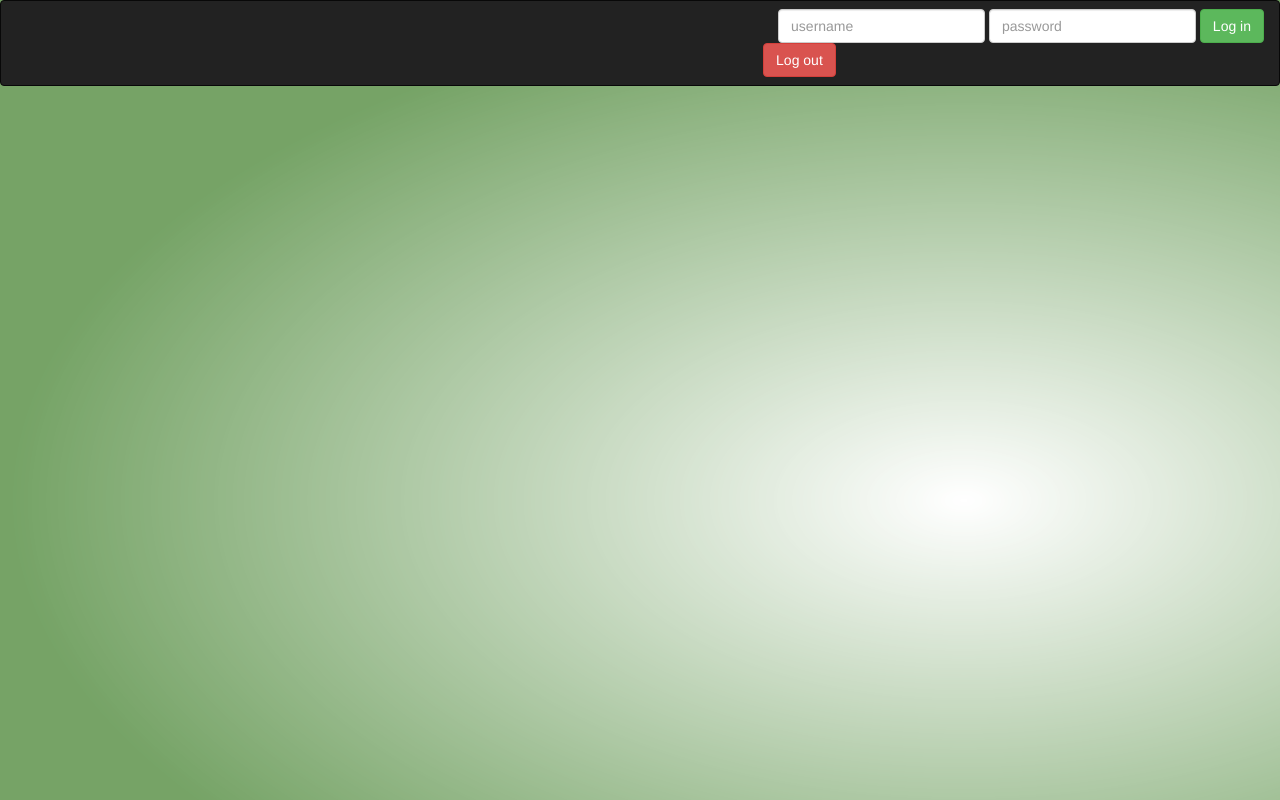
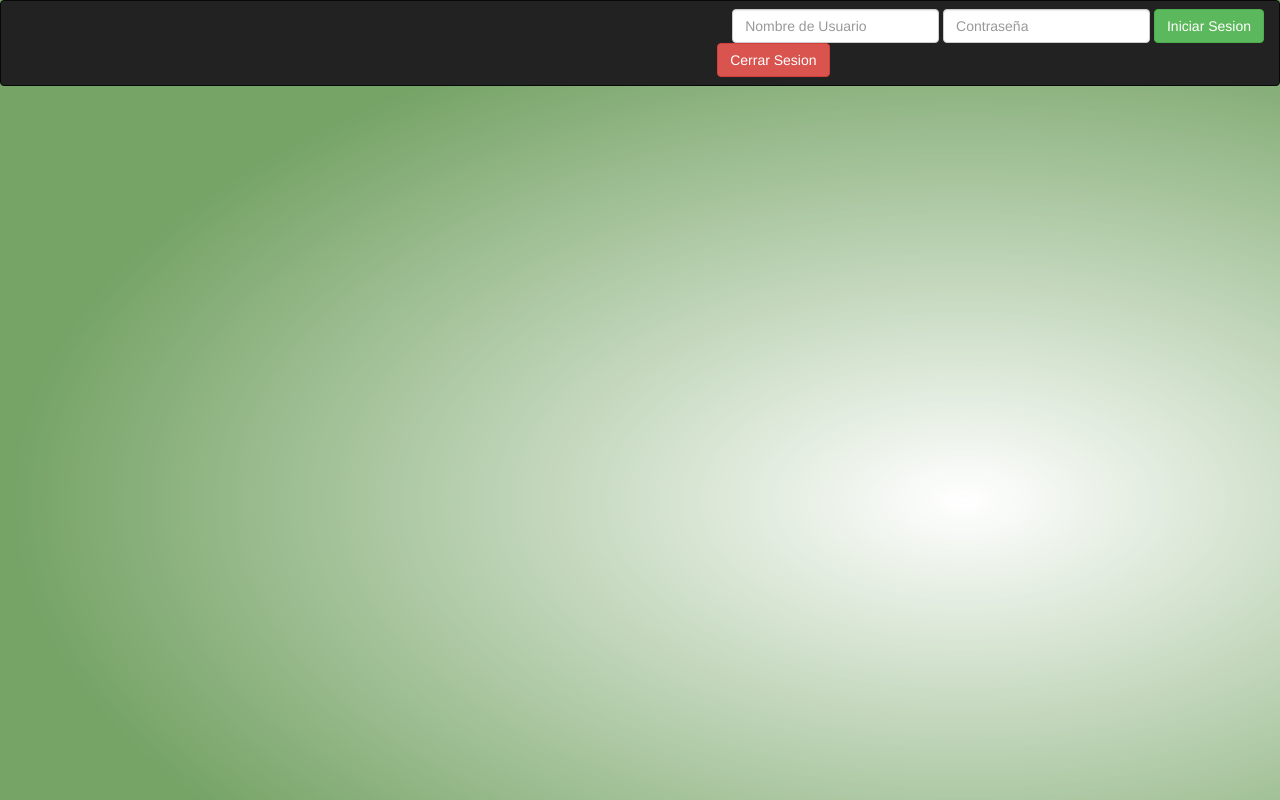
Before and after one commit to nelcar/SN_frontend, a website with bundled scripts: page app/index.html in a window 1280 px wide. Built offline with nearby package versions, Linux system fonts and the light colour scheme; some packages are replaced by stand-ins of ours; files whose address does not match are found by name.

Commit message:
commit 4

```diff
--- a/app/index.html
+++ b/app/index.html
@@ -2,7 +2,7 @@
 <html>
   <head>
     <meta charset="utf-8">
-    <title>Angular JS Scaffold app.</title>
+    <title>Red Social</title>
     <!-- inject:css -->
     <link rel="stylesheet" href="styles/style.css">
     <!-- endinject -->
@@ -18,12 +18,12 @@
           <div class="navbar-header pull-right">
             <form class="navbar-form navbar-right" role="search">
               <div class="form-group" ng-show="!$sessionStorage.currentUser">
-                <input type="text" class="form-control" placeholder="username" ng-model="user.username">
-                <input type="password" class="form-control" placeholder="password" ng-model="user.password">
-                <button type="submit" class="btn btn-success" ng-click="login(user)">Log in</button>
+                <input type="text" class="form-control" placeholder="Nombre de Usuario" ng-model="user.username">
+                <input type="password" class="form-control" placeholder="Contraseña" ng-model="user.password">
+                <button type="submit" class="btn btn-success" ng-click="login(user)">Iniciar Sesion</button>
               </div>
               <div class="row">
-                  <button type="submit" class="btn btn-danger" ng-click="logout()" ng-show="$sessionStorage.currentUser">Log out</button>
+                  <button type="submit" class="btn btn-danger" ng-click="logout()" ng-show="$sessionStorage.currentUser">Cerrar Sesion</button>
               </div>
             </form>
           </div>
--- a/app/scripts/controllers/HomeController.js
+++ b/app/scripts/controllers/HomeController.js
@@ -1,7 +1,7 @@
 angular.module('AngularScaffold.Controllers')
   .controller('HomeController', ['$scope', 'HomeService', '$sessionStorage', function ($scope, HomeService, $sessionStorage) {
     	$scope.title = "Tabla de Ofertas"
-      $scope.titleObject = {text: "Bienvenidos a Facebook JOBS"}
+      $scope.titleObject = {text: "Bienvenidos a .."}
       $scope.offers = [];
       $scope.offer = {};
 
```
